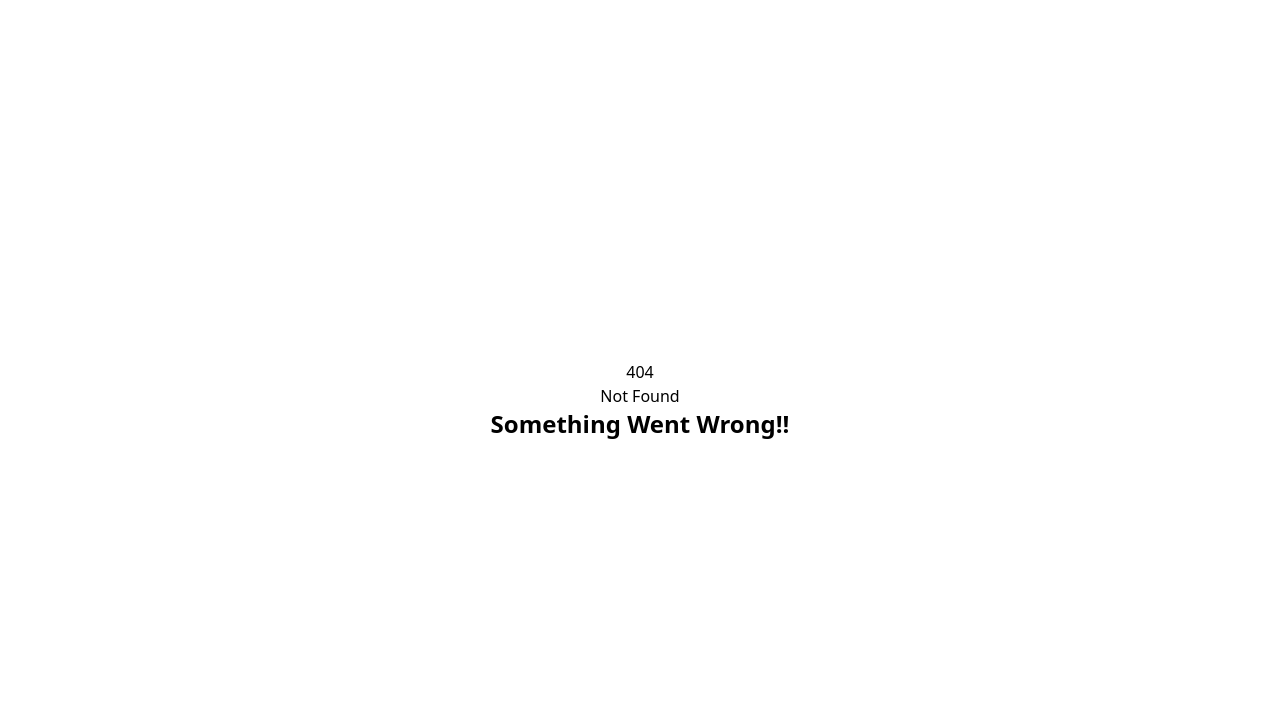
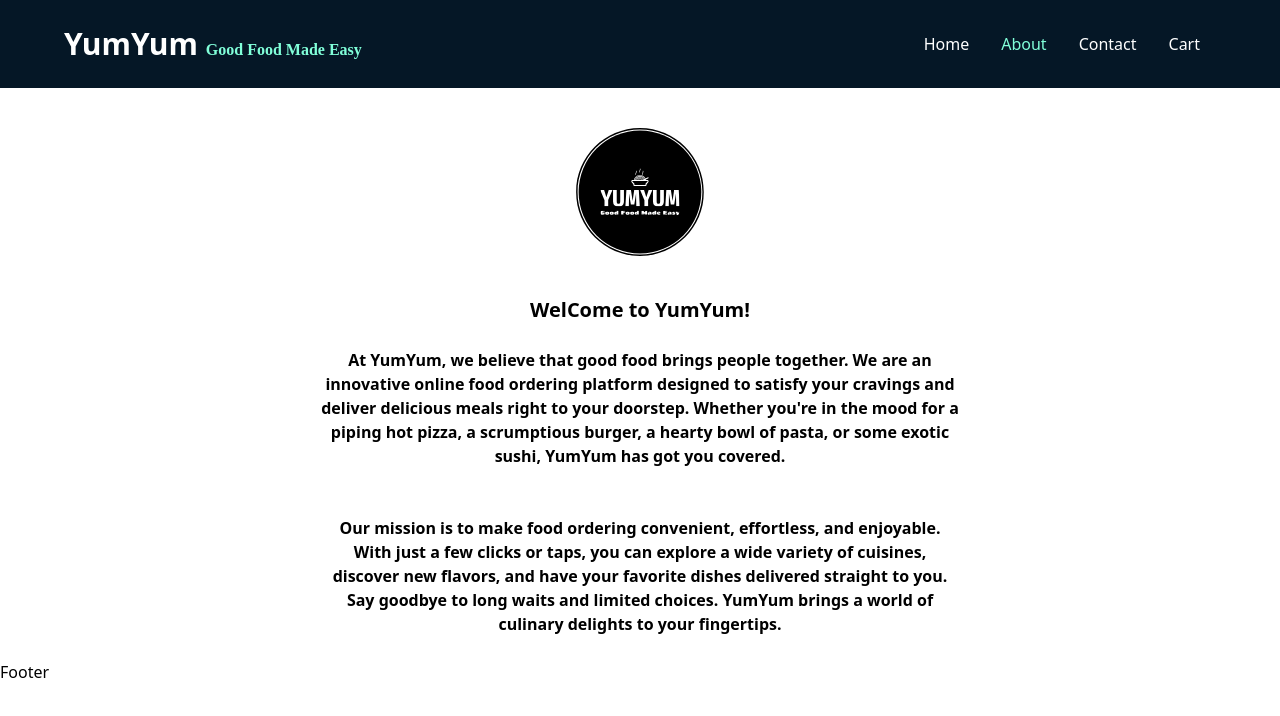
Before and after one commit to KunalSalunkhe12/YUMYUM-Food-ordering-app, a React (Vite) app: page /about in a window 1280 px wide. Before the commit this address had no page. Shown: the top 716 px of the page. Built offline with nearby package versions, Linux system fonts and the light colour scheme; a web font is replaced by a local one.

Commit message:
add NavLink to header

```diff
--- a/index.html
+++ b/index.html
@@ -5,6 +5,7 @@
     <meta charset="UTF-8">
     <meta http-equiv="X-UA-Compatible" content="IE=edge">
     <meta name="viewport" content="width=device-width, initial-scale=1.0">
+    <link rel="shortcut icon" href="assets/yumyum-background.svg" type="image/x-icon">
     <title>YumYum- Good Food Made Easy!</title>
 
     <link href="./index.css" rel="stylesheet">
--- a/package.json
+++ b/package.json
@@ -16,7 +16,7 @@
     "react": "^18.2.0",
     "react-dom": "^18.2.0",
     "react-icons": "^4.8.0",
-    "react-router-dom": "^6.10.0"
+    "react-router-dom": "^6.11.2"
   },
   "devDependencies": {
     "parcel": "^2.8.3",
--- /dev/null
+++ b/src/components/About.js
@@ -0,0 +1,21 @@
+import Logo from "../../assets/yumyum-background.svg"
+
+
+const About = () => {
+    return (
+        <div className="flex flex-col items-center">
+            <div className="w-32 mx-auto my-10">
+                <img src={Logo} alt="YumYum Logo" />
+            </div>
+            <h2 className="text-xl font-bold">WelCome to YumYum!</h2>
+            <p className="w-1/2 my-6 text-center font-semibold">
+                At YumYum, we believe that good food brings people together. We are an innovative online food ordering platform designed to satisfy your cravings and deliver delicious meals right to your doorstep. Whether you're in the mood for a piping hot pizza, a scrumptious burger, a hearty bowl of pasta, or some exotic sushi, YumYum has got you covered.
+            </p>
+            <p className="w-1/2 my-6 text-center font-semibold">
+                Our mission is to make food ordering convenient, effortless, and enjoyable. With just a few clicks or taps, you can explore a wide variety of cuisines, discover new flavors, and have your favorite dishes delivered straight to you. Say goodbye to long waits and limited choices. YumYum brings a world of culinary delights to your fingertips.
+            </p>
+        </div>
+    )
+}
+
+export default About
--- /dev/null
+++ b/src/components/Contact.js
@@ -0,0 +1,43 @@
+import React from "react";
+import { Outlet } from "react-router-dom";
+
+class Contact extends React.Component {
+
+    constructor(props) {
+        super(props)
+        console.log("constructor")
+        this.state = {
+            count: 0
+        }
+    }
+
+    componentDidMount() {
+        console.log("componentDidMount")
+    }
+
+    componentDidUpdate() {
+        console.log("componentDidUpdate")
+
+    }
+
+    componentWillUnmount() {
+        console.log("componentWillUnmount")
+    }
+
+    render() {
+        console.log("render")
+        return (
+            <>
+                <div>Hello From ClassComponent {this.state.count}</div>
+                <button onClick={() => {
+                    this.setState({
+                        count: this.state.count + 1
+                    })
+                }} className="bg-primary text-white p-2">Click</button>
+                <Outlet />
+            </>
+        )
+    }
+}
+
+export default Contact
--- a/src/components/Error.js
+++ b/src/components/Error.js
@@ -1,17 +1,18 @@
 import React from 'react'
-import { useRouteError } from 'react-router-dom'
+import { isRouteErrorResponse, useRouteError } from 'react-router-dom'
 
 function Error() {
 
     const error = useRouteError();
     console.log(error)
+
     return (
         <div className='flex flex-col w-screen h-screen justify-center items-center'>
             <div>{error?.status}</div>
-            <div>{error?.statusText}</div>
+            <div>{error?.statusText || error?.error?.message}</div>
             <div className='text-2xl font-semibold'>Something Went Wrong!!</div>
-        </div>
-    )
+        </div>)
+
 }
 
 export default Error
--- a/src/components/Header.js
+++ b/src/components/Header.js
@@ -1,14 +1,27 @@
 import React from "react"
+import { NavLink } from "react-router-dom";
 
 const Header = () => {
     return (
         <div className="bg-primary text-white flex justify-between items-center py-4 px-16">
             <h1 className="font-bold text-3xl">YumYum <span className="text-secondary text-base font-chango">Good Food Made Easy</span></h1>
             <ul>
-                <li className="inline p-4 list-none"><a className="inline-block transition ease-in-out duration-100 hover:text-secondary hover:scale-105" href="/">Home</a></li>
-                <li className="inline p-4 list-none"><a className="inline-block transition ease-in-out duration-100 hover:text-secondary hover:scale-105" href="/">About</a></li>
-                <li className="inline p-4 list-none"><a className="inline-block transition ease-in-out duration-100 hover:text-secondary hover:scale-105" href="/">Contact</a></li>
-                <li className="inline p-4 list-none"><a className="inline-block transition ease-in-out duration-100 hover:text-secondary hover:scale-105" href="/">Cart</a></li>
+                <li className="p-4 list-none inline-block transition ease-in-out duration-100 hover:scale-105">
+                    <NavLink className={({ isActive, isPending }) =>
+                        isPending ? "text-white" : isActive ? "text-secondary" : ""} to="/">Home</NavLink>
+                </li>
+                <li className="p-4 list-none inline-block transition ease-in-out duration-100 hover:scale-105">
+                    <NavLink className={({ isActive, isPending }) =>
+                        isPending ? "text-white" : isActive ? "text-secondary" : ""} to="/about">About</NavLink>
+                </li>
+                <li className="p-4 list-none inline-block transition ease-in-out duration-100 hover:scale-105">
+                    <NavLink className={({ isActive, isPending }) =>
+                        isPending ? "text-white" : isActive ? "text-secondary" : ""} to="/contact">Contact</NavLink>
+                </li>
+                <li className="p-4 list-none inline-block transition ease-in-out duration-100 hover:scale-105">
+                    <NavLink className={({ isActive, isPending }) =>
+                        isPending ? "text-white" : isActive ? "text-secondary" : ""} to="/cart">Cart</NavLink>
+                </li>
             </ul>
         </div>
     )
--- /dev/null
+++ b/src/components/Profile.js
@@ -0,0 +1,40 @@
+import React from "react";
+
+class Profile extends React.Component {
+
+    constructor(props) {
+        super(props)
+        this.state = {
+            userInfo: {
+                name: "Dummy Name",
+                location: "Dummy Name"
+            }
+        }
+        console.log("child constructor")
+    }
+
+    async componentDidMount() {
+        const response = await fetch("https://api.github.com/users/KunalSalunkhe12")
+        const json = await response.json()
+        this.setState({
+            userInfo: json
+        })
+
+        console.log("child componentDidMount")
+    }
+
+    componentWillUnmount() {
+        console.log("child componentWillUnmount")
+    }
+
+    render() {
+        console.log("render")
+        return (
+            <>
+                <div>Profile Class Component {this.state.userInfo.name}</div>
+                <p>Location: {this.state.userInfo.location}</p>
+            </>)
+    }
+}
+
+export default Profile
--- a/src/components/RestaurantList.js
+++ b/src/components/RestaurantList.js
@@ -4,6 +4,7 @@ import { RESTAURANT_LIST_URL } from "../constant"
 import Error from "./Error"
 import { BiSearchAlt2 } from "react-icons/bi"
 import Shimmer from "./Shimmer"
+import useCheckOnline from "../../utils/useCheckOnline"
 
 const RestaurantList = () => {
     const [searchInput, setSearchInput] = useState("")
@@ -29,6 +30,8 @@ const RestaurantList = () => {
 
     const filteredRestaurants = restaurants.filter(restaurant => restaurant.data.name.toLowerCase().includes(searchInput.toLowerCase()))
 
+    const isOnline = useCheckOnline()
+    if (!isOnline) return <h1>You are Currently Offline</h1>
     if (isError) return <Error />
 
     return (
@@ -42,6 +45,7 @@ const RestaurantList = () => {
                     </div>
                 </div>
             </div>
+
 
             {
                 restaurants.length > 0 ?
--- a/src/components/RestaurantMenu.js
+++ b/src/components/RestaurantMenu.js
@@ -29,7 +29,6 @@ const RestaurantMenu = () => {
     }, [])
 
 
-    console.log(useState("Hello"))
     return (
         restaurantDetails ?
             <div className='w-3/4 mx-auto my-10 p-4 bg-slate-50'>
--- /dev/null
+++ b/utils/useCheckOnline.js
@@ -0,0 +1,28 @@
+import React, { useEffect, useState } from "react";
+
+const useCheckOnline = () => {
+    const [isOnline, setIsOnline] = useState(true);
+
+    const handleOnline = () => {
+        console.log("is online")
+        setIsOnline(true)
+    }
+    const handleOffline = () => {
+        console.log("is offline")
+        setIsOnline(false)
+    }
+
+    useEffect(() => {
+        window.addEventListener('online', handleOnline);
+        window.addEventListener('offline', handleOffline);
+
+        return () => {
+            window.removeEventListener('online', handleOnline)
+            window.removeEventListener('offline', handleOffline)
+        }
+    }, [])
+
+    return isOnline;
+}
+
+export default useCheckOnline;
```
Also changed, not shown: src/App.js (+19 -1 lines), 1 other file (tests, documents, lock files or other folders).
